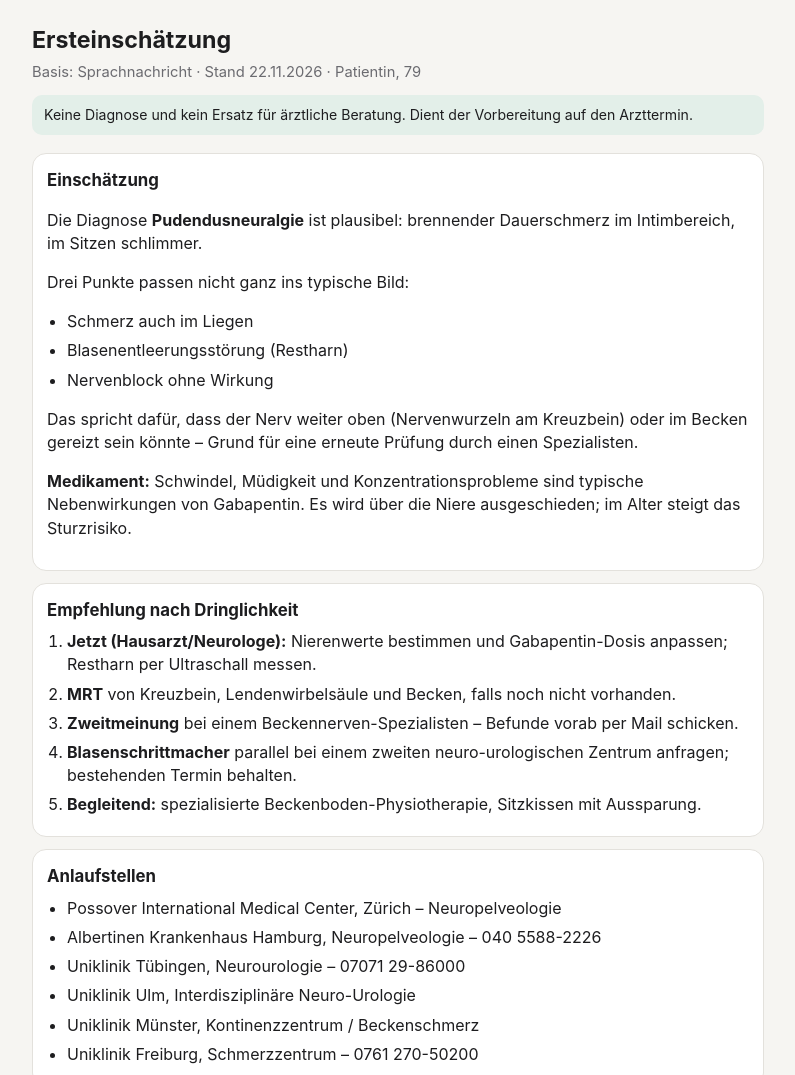
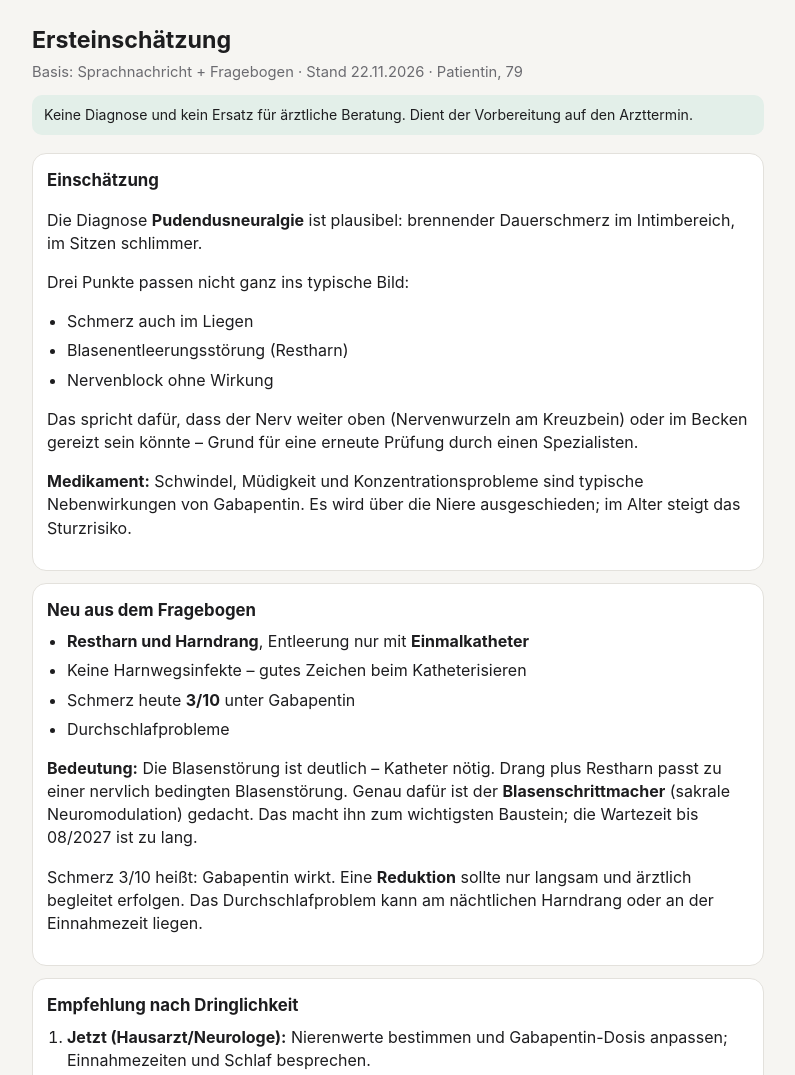
Before and after one commit to thomasskornia-source/KrankheitFinder, a plain HTML site: page einschaetzung.html in a window 1280 px wide. Shown: the top 1075 px of the page, without its empty margins (242-1037 px from the left). Drawn offline with Linux system fonts and the light colour scheme.

Commit message:
Ersteinschätzung um Fragebogen-Antworten ergänzt
Co-Authored-By: Claude Opus 5.5 <noreply@anthropic.com>
Claude-Session: https://claude.ai/code/session_014BbyhWQkQYNDMNBDY1fj86

```diff
--- a/einschaetzung.html
+++ b/einschaetzung.html
@@ -46,7 +46,7 @@ a.btn{display:inline-block;padding:10px 16px;border-radius:10px;border:1px solid
 <body>
 <main>
 <h1>Ersteinschätzung</h1>
-<p class="sub">Basis: Sprachnachricht · Stand 22.11.2026 · Patientin, 79</p>
+<p class="sub">Basis: Sprachnachricht + Fragebogen · Stand 22.11.2026 · Patientin, 79</p>
 <div class="note">Keine Diagnose und kein Ersatz für ärztliche Beratung. Dient der Vorbereitung auf den Arzttermin.</div>
 
 <section><h2>Einschätzung</h2>
@@ -57,12 +57,24 @@ a.btn{display:inline-block;padding:10px 16px;border-radius:10px;border:1px solid
 <p><b>Medikament:</b> Schwindel, Müdigkeit und Konzentrationsprobleme sind typische Nebenwirkungen von Gabapentin. Es wird über die Niere ausgeschieden; im Alter steigt das Sturzrisiko.</p>
 </section>
 
+<section><h2>Neu aus dem Fragebogen</h2>
+<ul>
+<li><b>Restharn und Harndrang</b>, Entleerung nur mit <b>Einmalkatheter</b></li>
+<li>Keine Harnwegsinfekte – gutes Zeichen beim Katheterisieren</li>
+<li>Schmerz heute <b>3/10</b> unter Gabapentin</li>
+<li>Durchschlafprobleme</li>
+</ul>
+<p><b>Bedeutung:</b> Die Blasenstörung ist deutlich – Katheter nötig. Drang plus Restharn passt zu einer nervlich bedingten Blasenstörung. Genau dafür ist der <b>Blasenschrittmacher</b> (sakrale Neuromodulation) gedacht. Das macht ihn zum wichtigsten Baustein; die Wartezeit bis 08/2027 ist zu lang.</p>
+<p>Schmerz 3/10 heißt: Gabapentin wirkt. Eine <b>Reduktion</b> sollte nur langsam und ärztlich begleitet erfolgen. Das Durchschlafproblem kann am nächtlichen Harndrang oder an der Einnahmezeit liegen.</p>
+</section>
+
 <section><h2>Empfehlung nach Dringlichkeit</h2>
 <ol>
-<li><b>Jetzt (Hausarzt/Neurologe):</b> Nierenwerte bestimmen und Gabapentin-Dosis anpassen; Restharn per Ultraschall messen.</li>
+<li><b>Jetzt (Hausarzt/Neurologe):</b> Nierenwerte bestimmen und Gabapentin-Dosis anpassen; Einnahmezeiten und Schlaf besprechen.</li>
 <li><b>MRT</b> von Kreuzbein, Lendenwirbelsäule und Becken, falls noch nicht vorhanden.</li>
 <li><b>Zweitmeinung</b> bei einem Beckennerven-Spezialisten – Befunde vorab per Mail schicken.</li>
-<li><b>Blasenschrittmacher</b> parallel bei einem zweiten neuro-urologischen Zentrum anfragen; bestehenden Termin behalten.</li>
+<li><b>Blasenschrittmacher vorziehen:</b> parallel bei zwei neuro-urologischen Zentren anfragen, Katheterpflicht als Dringlichkeit nennen; bestehenden Termin behalten.</li>
+<li><b>Katheter-Protokoll</b> 3–7 Tage: Uhrzeit, Restharnmenge, Drang, nächtliche Gänge – wichtig für die Klinik.</li>
 <li><b>Begleitend:</b> spezialisierte Beckenboden-Physiotherapie, Sitzkissen mit Aussparung.</li>
 </ol></section>
 
@@ -76,6 +88,10 @@ a.btn{display:inline-block;padding:10px 16px;border-radius:10px;border:1px solid
 <li>Uniklinik Freiburg, Schmerzzentrum – 0761 270-50200</li>
 </ul></section>
 
+<section><h2>Noch offen</h2>
+<ul><li>Gabapentin-Dosis pro Tag</li><li>Nierenwerte</li><li>Hat der Block in den ersten Stunden geholfen?</li><li>MRT vorhanden?</li><li>Schmerz ein- oder beidseitig?</li></ul>
+</section>
+
 <section class="warn"><h2>Sofort zum Arzt / Notaufnahme</h2>
 <ul><li>Wasserlassen gar nicht mehr möglich</li><li>Fieber mit Brennen beim Wasserlassen</li><li>Neue Taubheit oder Schwäche in den Beinen</li></ul>
 </section>
```
